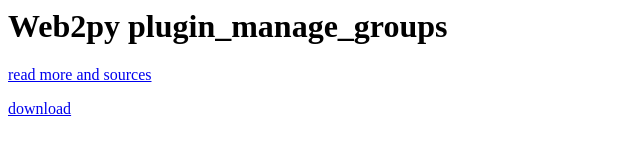
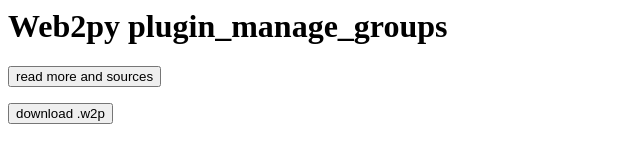
Before and after one commit to zvolsky/plugin_manage_groups, a plain HTML site: page index.html in a window 1280 px wide. Shown: the whole page, without its empty margins (0-640 px from the left). Drawn offline with Linux system fonts and the light colour scheme.

Commit message:
a->button index.html

```diff
--- a/index.html
+++ b/index.html
@@ -5,7 +5,7 @@
   </head>
   <body>
     <h1>Web2py plugin_manage_groups</h1>
-    <p><a href="https://github.com/zvolsky/plugin_manage_groups">read more and sources</a></p>
-    <p><a href="web2py.plugin.manage_groups.w2p">download</a></p>
+    <p><button href="https://github.com/zvolsky/plugin_manage_groups">read more and sources</button></p>
+    <p><button href="web2py.plugin.manage_groups.w2p">download .w2p</button></p>
   </body>
 </html>
```
